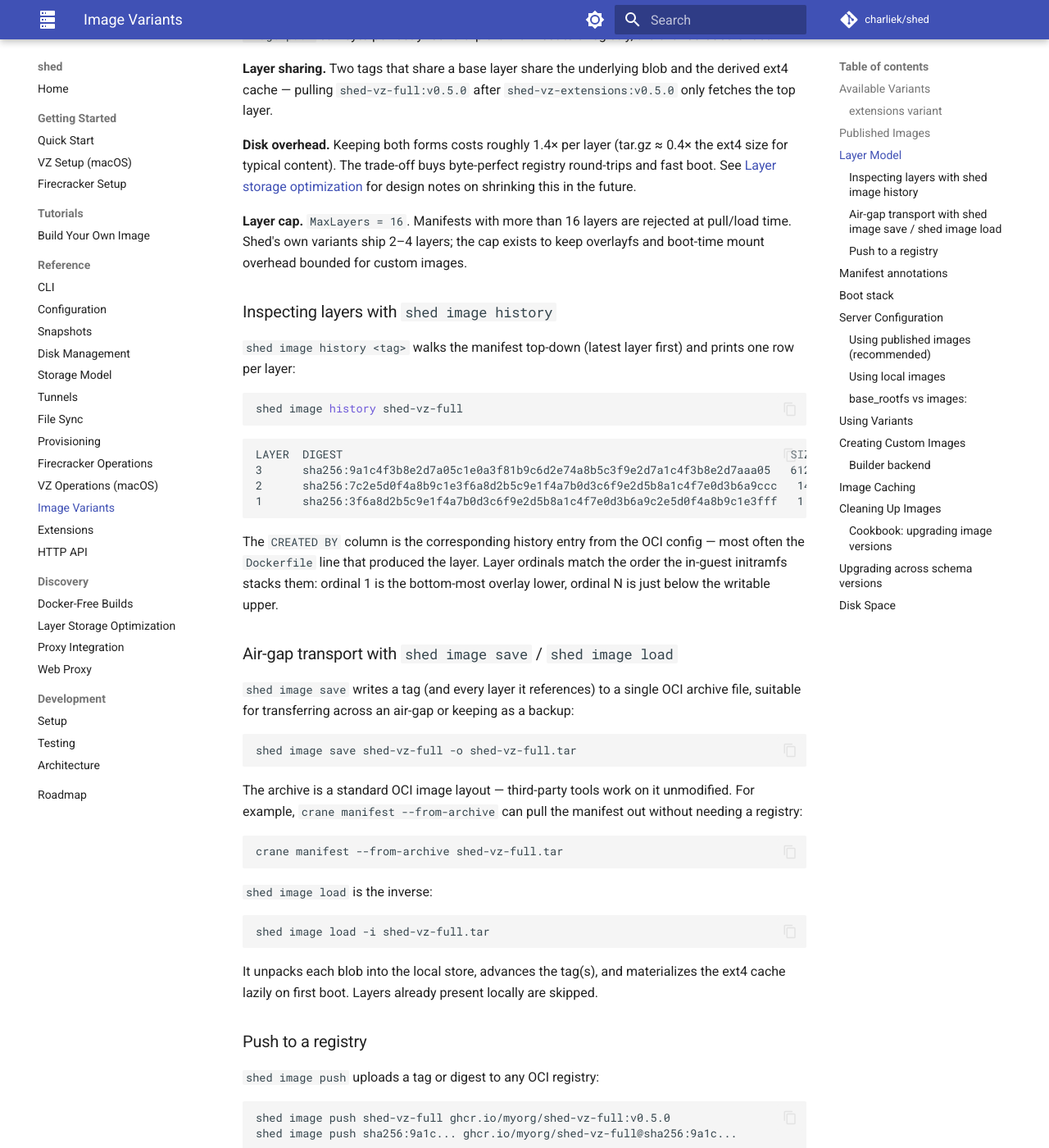
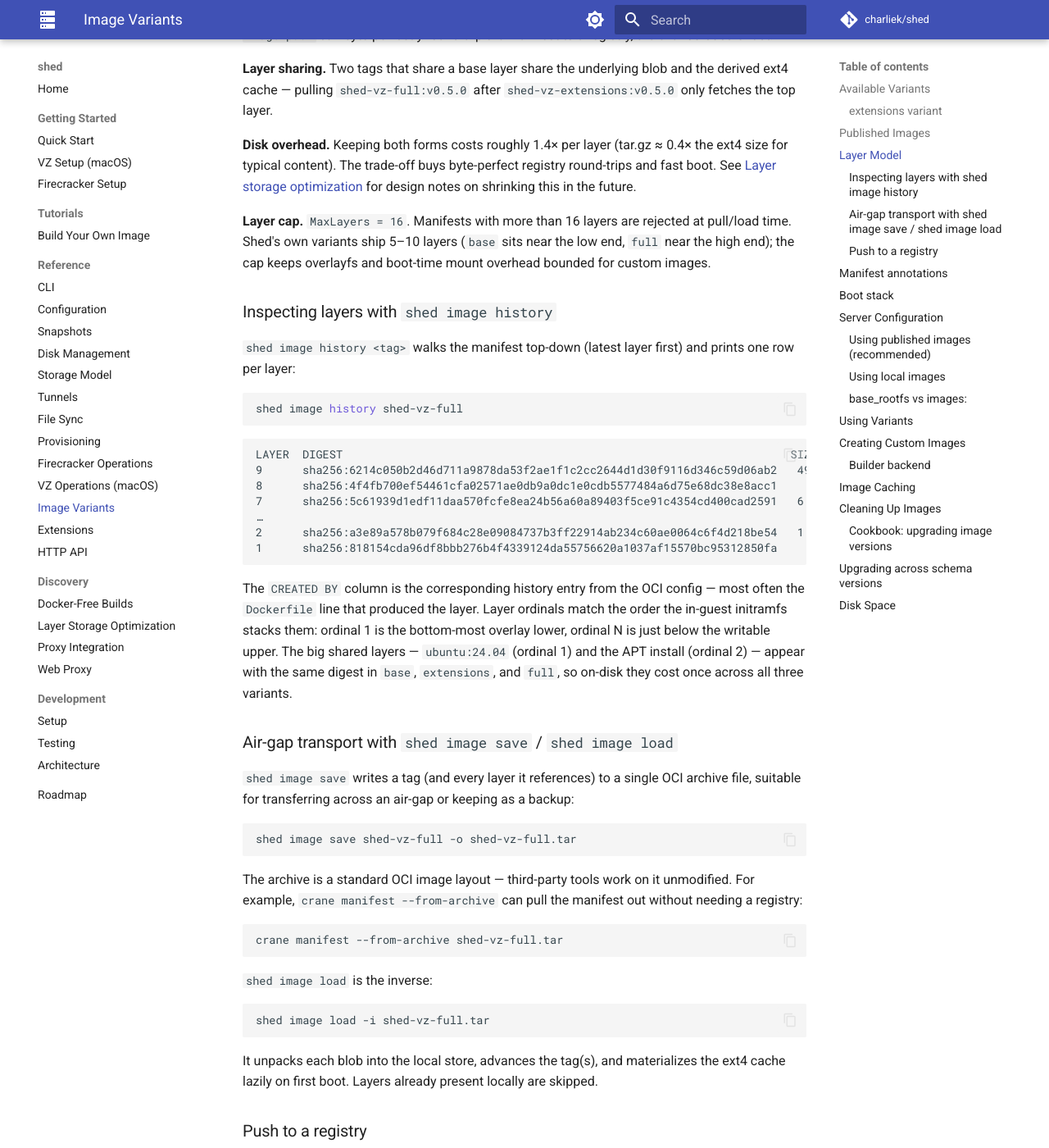
Before and after one commit to charliek/shed, an MkDocs documentation site: the page built from docs/reference/images.md, in a window 1280 px wide and 1400 px high, scrolled down 2376 px. Shown: the whole window at 82% size. Built offline with MkDocs 1.6.1 and Material for MkDocs 9.7.7, drawn with Linux system fonts in a browser that asks for light colours; comment, search, counter and statistics services are not loaded.

Commit message:
Docs + CHANGELOG for layer-preservation; fix shed image ls size column
- CHANGELOG entry capturing the buildx OCI ingest, the dockerfile
  consolidation, and the three multi-layer boot fixes. Includes the
  measured Mac VZ disk numbers: ~5.0 GB for base+extensions+full
  vs ~12 GB under the old flattened model (~60% less).

- docs/reference/images.md and docs/reference/cli.md: update the
  shed image history example so the layer count and CREATED BY
  entries reflect the current build (RUNs from the consolidated
  Dockerfile, not LABEL io.shed.variant rows from the old
  single-layer flatten). Bump the "Shed's own variants ship N
  layers" line from 2-4 to 5-10.

- docs/tutorials/build-your-own-image.md: same update for the
  history verification example.

- internal/vmimage/cache.go: CacheExt4Size was returning the 20 GB
  sparse-file logical length, so shed image ls SIZE summed 5+ layer
  ext4s and reported 100+ GB. Switch to st_blocks * 512 so we
  report actual allocated bytes. Now shows 3.1 / 3.1 / 4.9 GB for
  base / extensions / full.

Co-Authored-By: Claude Opus 4.7 (1M context) <noreply@anthropic.com>

````diff
--- a/docs/reference/images.md
+++ b/docs/reference/images.md
@@ -101,9 +101,9 @@ registry round-trips and fast boot. See
 for design notes on shrinking this in the future.
 
 **Layer cap.** `MaxLayers = 16`. Manifests with more than 16 layers are
-rejected at pull/load time. Shed's own variants ship 2–4 layers; the cap
-exists to keep overlayfs and boot-time mount overhead bounded for custom
-images.
+rejected at pull/load time. Shed's own variants ship 5–10 layers (`base`
+sits near the low end, `full` near the high end); the cap keeps
+overlayfs and boot-time mount overhead bounded for custom images.
 
 ### Inspecting layers with `shed image history`
 
@@ -116,15 +116,21 @@ shed image history shed-vz-full
 
 ```text
 LAYER  DIGEST                                                                   SIZE      CREATED         CREATED BY
-3      sha256:9a1c4f3b8e2d7a05c1e0a3f81b9c6d2e74a8b5c3f9e2d7a1c4f3b8e2d7aaa05   612.4 MB  2 hours ago     LABEL io.shed.variant=full
-2      sha256:7c2e5d0f4a8b9c1e3f6a8d2b5c9e1f4a7b0d3c6f9e2d5b8a1c4f7e0d3b6a9ccc   148.2 MB  2 hours ago     LABEL io.shed.variant=extensions
-1      sha256:3f6a8d2b5c9e1f4a7b0d3c6f9e2d5b8a1c4f7e0d3b6a9c2e5d0f4a8b9c1e3fff   1.84 GB   2 hours ago     LABEL io.shed.variant=base
+9      sha256:6214c050b2d46d711a9878da53f2ae1f1c2cc2644d1d30f9116d346c59d06ab2   493.4 MB  2 hours ago     RUN runuser -l shed -c '… mise use -g node@lts; uv python install 3.13; …'
+8      sha256:4f4fb700ef54461cfa02571ae0db9a0dc1e0cdb5577484a6d75e68dc38e8acc1     32 B    2 hours ago     ENV CLAUDE_CONFIG_DIR=/home/shed/.claude
+7      sha256:5c61939d1edf11daa570fcfe8ea24b56a60a89403f5ce91c4354cd400cad2591   6.92 MB   2 hours ago     RUN --mount=type=bind,from=shed-extensions … (extensions binaries)
+…
+2      sha256:a3e89a578b079f684c28e09084737b3ff22914ab234c60ae0064c6f4d218be54   1.18 GB   2 hours ago     RUN apt-get install systemd docker-ce …
+1      sha256:818154cda96df8bbb276b4f4339124da55756620a1037af15570bc95312850fa     28 MB   2 hours ago     ubuntu:24.04 base
 ```
 
 The `CREATED BY` column is the corresponding history entry from the OCI
 config — most often the `Dockerfile` line that produced the layer. Layer
 ordinals match the order the in-guest initramfs stacks them: ordinal 1 is
 the bottom-most overlay lower, ordinal N is just below the writable upper.
+The big shared layers — `ubuntu:24.04` (ordinal 1) and the APT install
+(ordinal 2) — appear with the same digest in `base`, `extensions`, and
+`full`, so on-disk they cost once across all three variants.
 
 ### Air-gap transport with `shed image save` / `shed image load`
 
````
Also changed, not shown: CHANGELOG.md (+5 -0 lines), docs/reference/cli.md (+10 -3 lines), docs/tutorials/build-your-own-image.md (+7 -3 lines), 1 other file.
